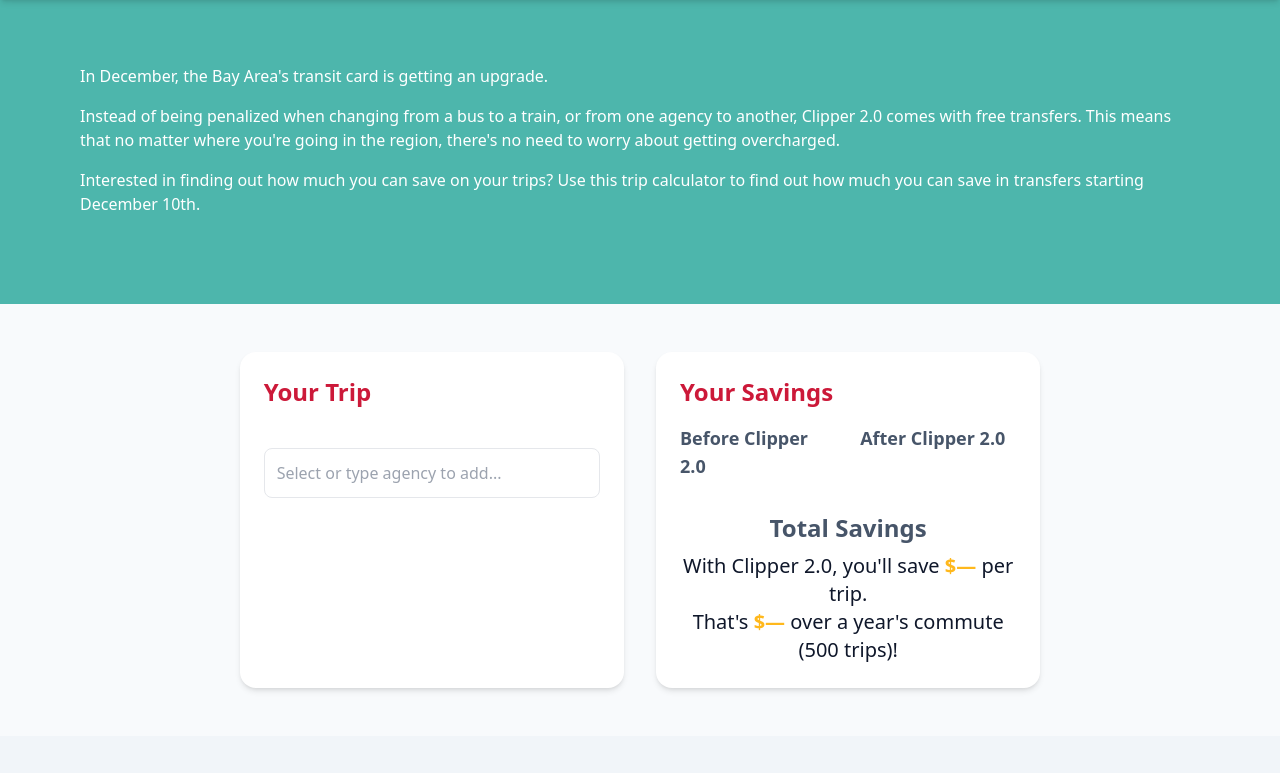
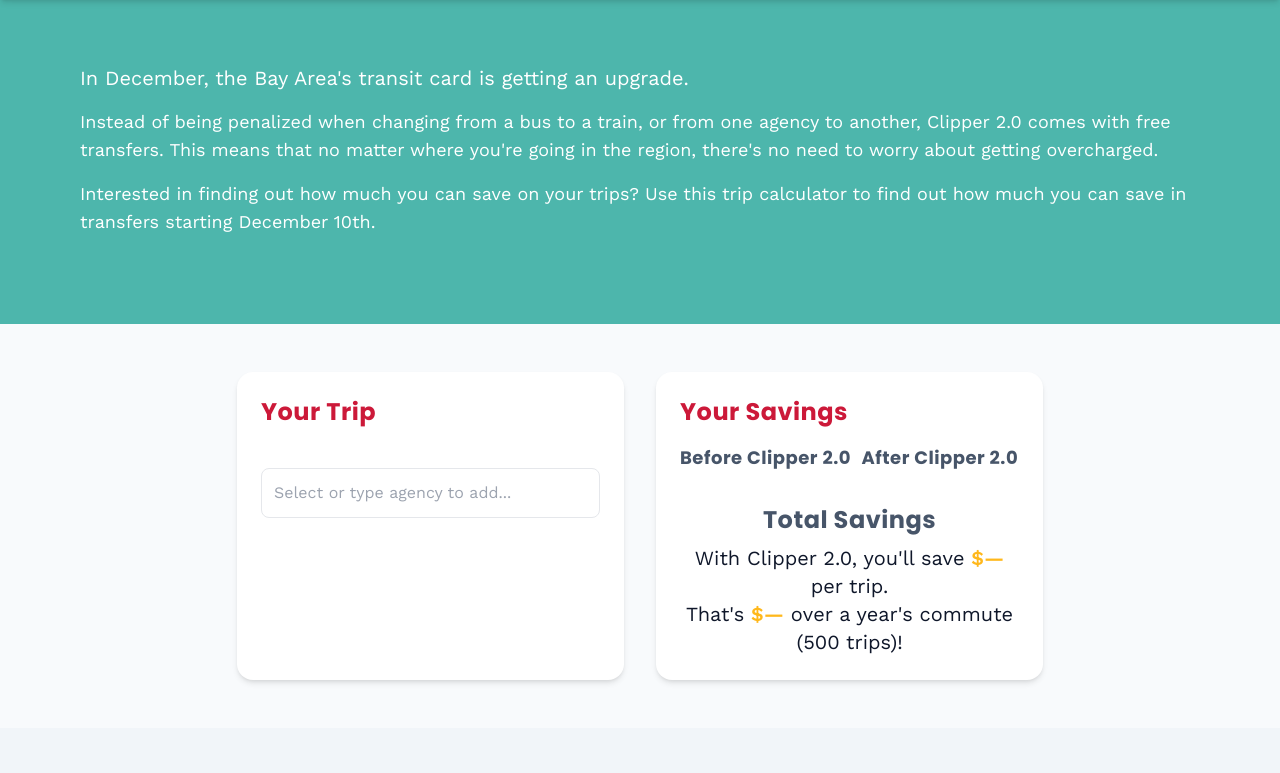
Before and after one commit to tschuy/clipper2-savings-calculator, a website with bundled scripts: page public/index.html in a window 1280 px wide. Shown: the part 64-837 px from the top of the page. Built offline with nearby package versions, Linux system fonts and the light colour scheme.

Commit message:
style: minor font tweaks

```diff
--- a/public/index.html
+++ b/public/index.html
@@ -5,7 +5,28 @@
   <meta name="viewport" content="width=device-width, initial-scale=1.0" />
   <title>Clipper 2.0 Savings Calculator</title>
   <script src="https://cdn.tailwindcss.com"></script>
-      <style> :root { --transbay-red: #CC1939; --bay-gold: #ffb81c; --muted-teal: #4DB6AC; } </style>
+  <link href="https://fonts.googleapis.com/css2?family=Poppins:wght@400;700;800&family=Work+Sans:wght@400;600&display=swap" rel="stylesheet">
+
+  <style>
+    :root {
+      --font-heading: 'Poppins', sans-serif;
+      --font-body: 'Work Sans', sans-serif;
+    --transbay-red: #CC1939;
+    --bay-gold: #ffb81c;
+    --muted-teal: #4DB6AC;
+    }
+
+    body {
+      font-family: var(--font-body);
+    }
+
+    h1,h2,h3,h4,h5,h6,button {
+      font-family: var(--font-heading);
+      font-weight: 800;
+      letter-spacing: 0.5px;
+    }
+  </style>
+
 </head>
 <body class="bg-slate-50 text-slate-900 flex flex-col min-h-screen">
   <header id="header" class="bg-[var(--transbay-red)] text-white py-4 shadow-md sticky top-0 z-10">
@@ -16,19 +37,19 @@
 
   <section class="bg-[var(--muted-teal)] text-white py-16">
     <div class="max-w-6xl mx-auto px-4 text-center md:text-left">
-      <p class="mb-4">
+      <p class="mb-4 text-xl">
         In December, the Bay Area's transit card is getting an upgrade.
       </p>
-      <p class="mb-4">
+      <p class="mb-4 text-lg">
         Instead of being penalized when changing from a bus to a train, or from one agency to another, Clipper 2.0 comes with free transfers. This means that no matter where you're going in the region, there's no need to worry about getting overcharged.
       </p>
-      <p class="mb-6">
+      <p class="mb-6 text-lg">
         Interested in finding out how much you can save on your trips? Use this trip calculator to find out how much you can save in transfers starting December 10th.
       </p>
     </div>
   </section>
 
-  <section id="app" class="max-w-6xl mx-auto px-4 py-12 flex flex-col xl:flex-row gap-8">
+  <section id="app" class="max-w-7xl mx-auto px-4 py-12 flex flex-col xl:flex-row gap-8">
     <div class="flex-1 min-w-0 bg-white p-6 rounded-2xl shadow-md">
       <h3 class="text-2xl font-semibold mb-4 text-[var(--transbay-red)]">Your Trip</h3>
       <div id="agencyListContainer"></div>
@@ -40,12 +61,12 @@
 
       <div class="grid grid-cols-1 sm:grid-cols-2 gap-6 text-lg text-left min-w-0">
         <div class="min-w-0">
-          <h4 class="text-lg font-semibold mb-2 text-slate-600">Before Clipper 2.0</h4>
+          <h4 class="text-lg font-semibold mb-2 text-slate-600 text-nowrap">Before Clipper 2.0</h4>
           <div id="results"></div>
           <div id="final-results"></div>
         </div>
         <div class="min-w-0">
-          <h4 class="text-lg font-semibold mb-2 text-slate-600">After Clipper 2.0</h4>
+          <h4 class="text-lg font-semibold mb-2 text-slate-600 text-nowrap">After Clipper 2.0</h4>
           <div id="results-c2"></div>
           <div id="final-results-c2"></div>
         </div>
```
Lines whose indentation alone changed are shown as unchanged.
